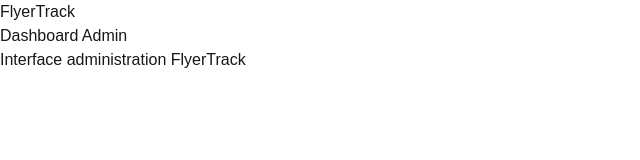
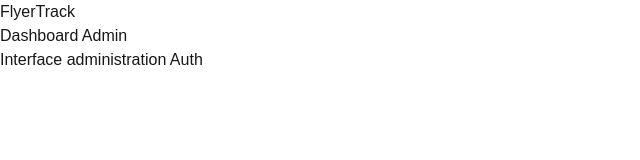
Before and after one commit to Raoufbensaid/admin-Flyer-Track, a Next.js app: page / in a window 1280 px wide. Shown: the top 160 px of the page, without its empty margins (0-640 px from the left). Built offline with nearby package versions, Linux system fonts and the light colour scheme.

Commit message:
test deploy 4

```diff
--- a/src/app/page.tsx
+++ b/src/app/page.tsx
@@ -3,7 +3,7 @@
     <div>
       <h1>FlyerTrack</h1>
       <h1>Dashboard Admin</h1>
-      <p>Interface administration FlyerTrack</p>
+      <p>Interface administration Auth</p>
     </div>
   );
 }
```
